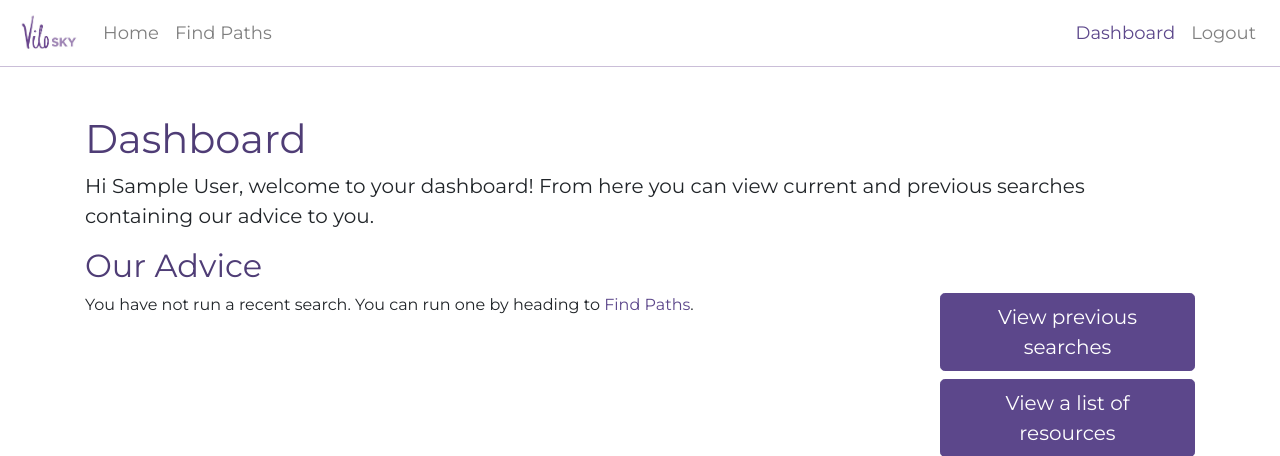
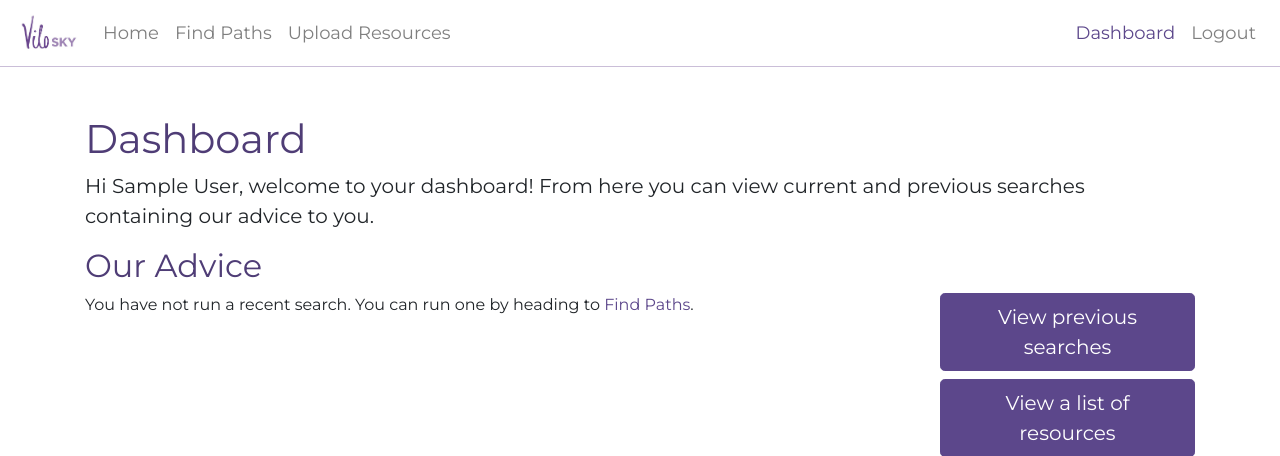
Before and after one commit to tp3-2020-CS32/ViloSky, a Django app: page /paths/dashboard/ in a window 1280 px wide. Shown: the top 456 px of the page. Run offline with Django 3.2, Linux system fonts and the light colour scheme; the visitor is signed in with stand-in values (Sample User, id 1); some libraries are stand-ins or nearby versions.

Commit message:
Added link to Resouce Upload page in navbar for admins, [Iss #85]

```diff
--- a/vilosky_paths/templates/paths/base.html
+++ b/vilosky_paths/templates/paths/base.html
@@ -43,6 +43,11 @@
                 <li class="nav-item">
                     <a class="nav-link" href="{% url 'paths:search' %}">Find Paths</a>
                 </li>
+                {% if user.is_staff %}
+                <li class="nav-item">
+                    <a class="nav-link" href="{% url 'paths:upload-resource' %}">Upload Resources<span class="sr-only">(current)</span></a>
+                </li>
+                {% endif %}
             </ul>
             <ul class="navbar-nav justify-content-end">
                 {% if user.is_authenticated %}
```
